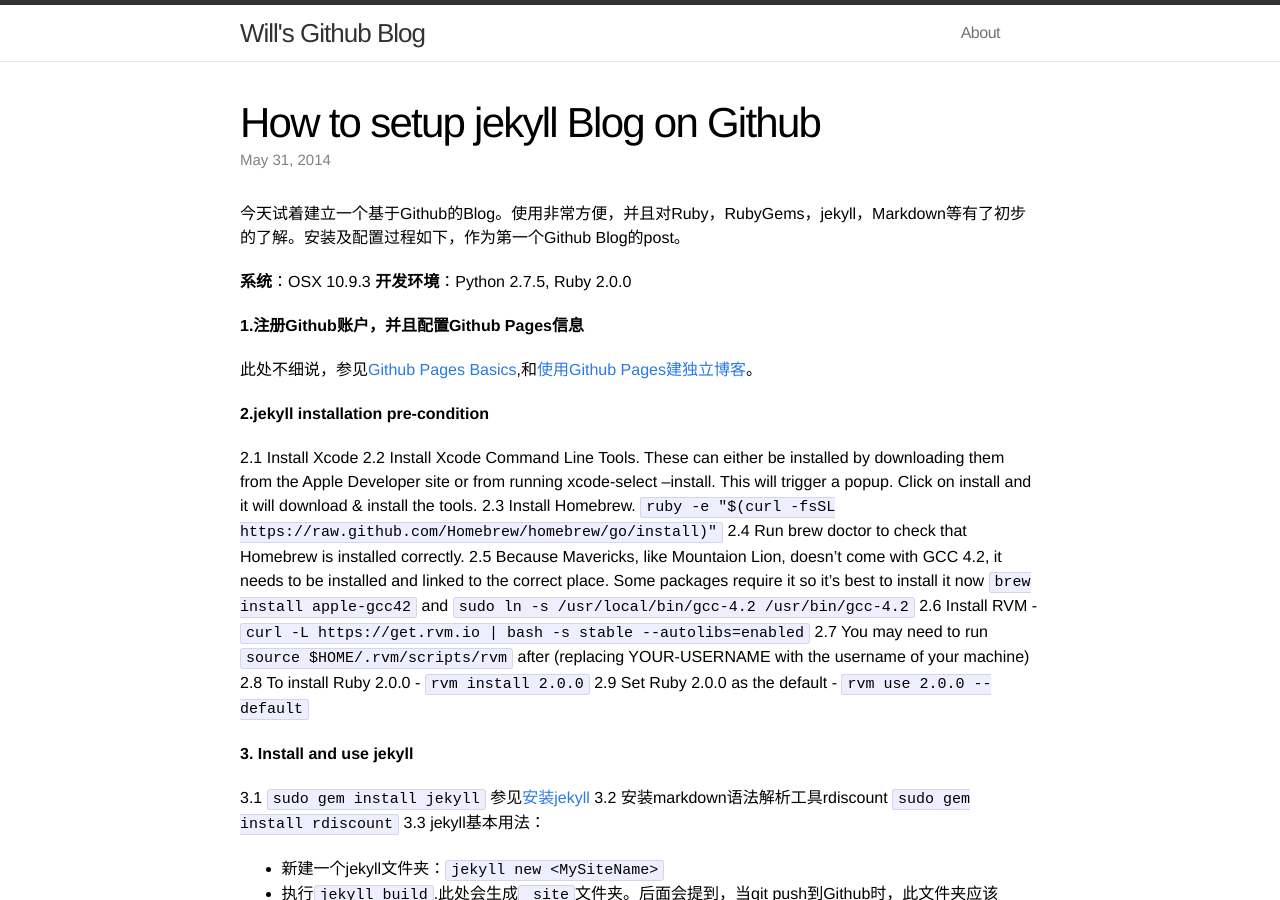
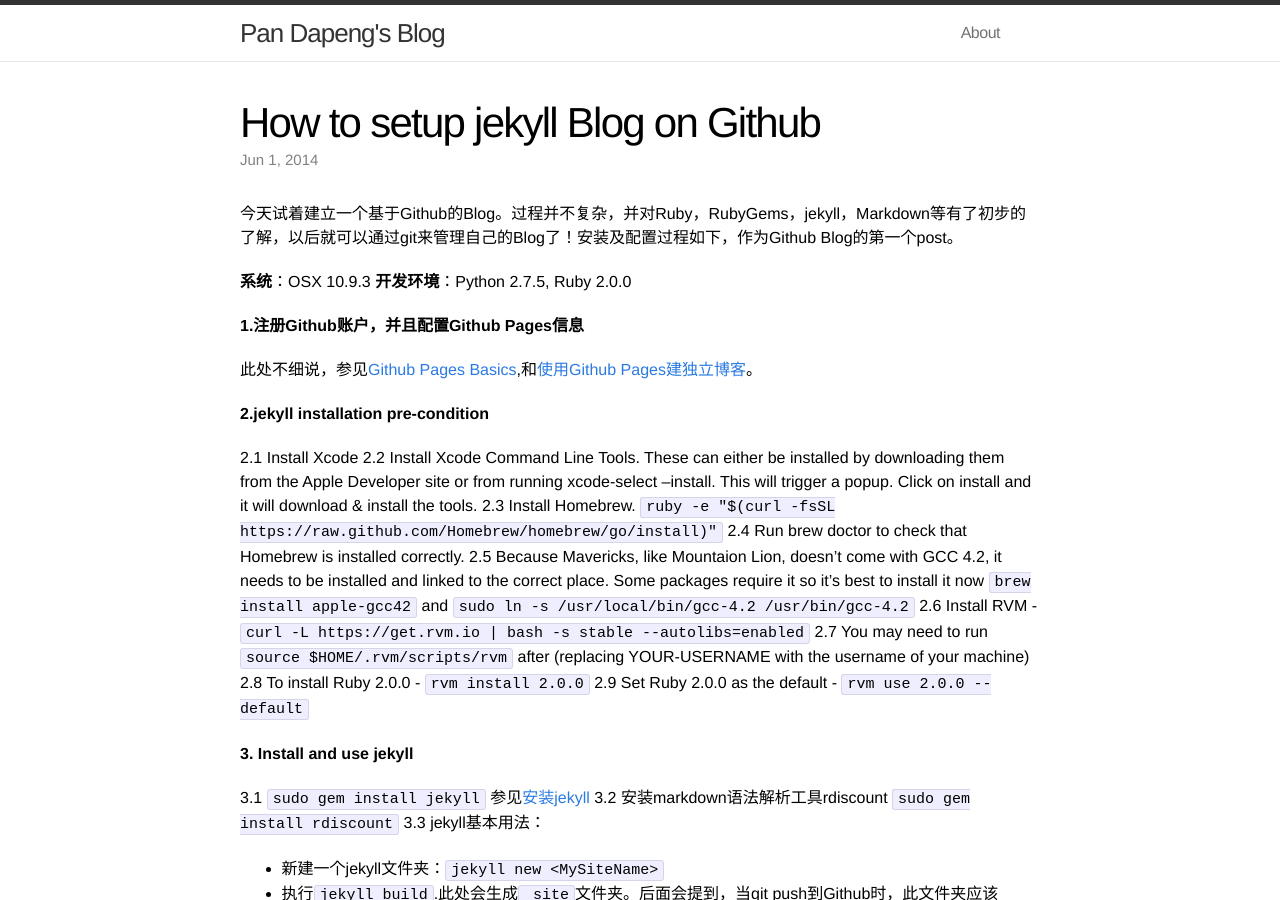
Before and after one commit to pandapeng/blog, a Jekyll site: the page built from _posts/2014-06-01-how-to-setup-jekyll-blog-on-Github.md, in a window 1280 px wide and 900 px high. Built offline with Jekyll 4.4.1, drawn with Linux system fonts in a browser that asks for light colours; Markdown is read by kramdown in place of the engine named in the settings; some of the changed text lies outside the part shown.

Commit message:
Modify post file name and update blog description.

```diff
--- a/_config.yml
+++ b/_config.yml
@@ -1,7 +1,7 @@
 # Site settings
-title: Will's Github Blog
+title: Pan Dapeng's Blog
 email: pandapeng@outlook.com
-description: "Blog description"
+description: "Hosted by Github"
 baseurl: "/blog"
 url: "http://yourdomain.com"
 
--- a/_posts/2014-05-31-how-to-setup-jekyll-blog-on-Github.md
+++ b/_posts/2014-06-01-how-to-setup-jekyll-blog-on-Github.md
@@ -1,12 +1,12 @@
 ---
 layout: post
 title:  "How to setup jekyll Blog on Github"
-date:   2014-05-31 15:12:47
+date:   2014-06-01 09:30:00
 categories: jekyll
 tags: jekyll github
 ---
 
-今天试着建立一个基于Github的Blog。使用非常方便，并且对Ruby，RubyGems，jekyll，Markdown等有了初步的了解。安装及配置过程如下，作为第一个Github Blog的post。
+今天试着建立一个基于Github的Blog。过程并不复杂，并对Ruby，RubyGems，jekyll，Markdown等有了初步的了解，以后就可以通过git来管理自己的Blog了！安装及配置过程如下，作为Github Blog的第一个post。
 
 **系统**：OSX 10.9.3
 **开发环境**：Python 2.7.5, Ruby 2.0.0
```
